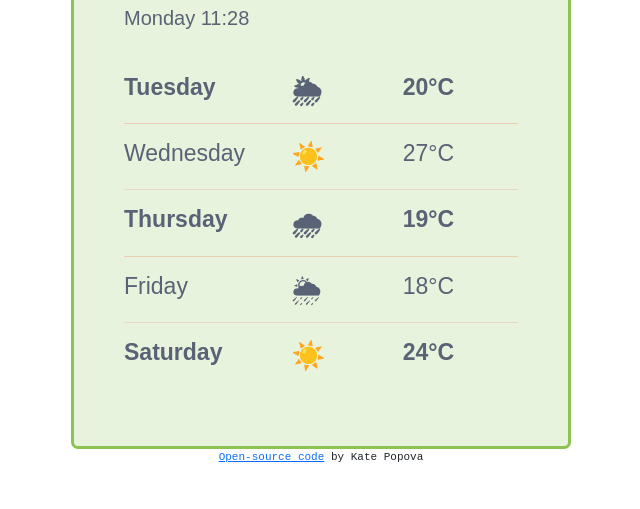
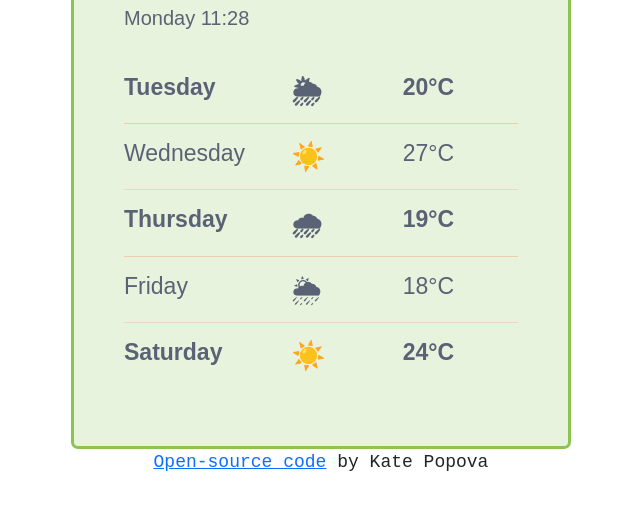
Before and after one commit to popovakate/my-weather-app1, a plain HTML site: page index.html in a window 1280 px wide. Shown: the part 265-774 px from the top of the page, without its empty margins (319-959 px from the left). Drawn offline with nearby package versions, Linux system fonts and the light colour scheme.

Commit message:
updated font size

```diff
--- a/style.css
+++ b/style.css
@@ -61,6 +61,6 @@ hr {
 }
 p {
   text-align: center;
-  font-size: 11px;
+  font-size: 18px;
   font-family: "Courier New", Courier, monospace;
 }
```
